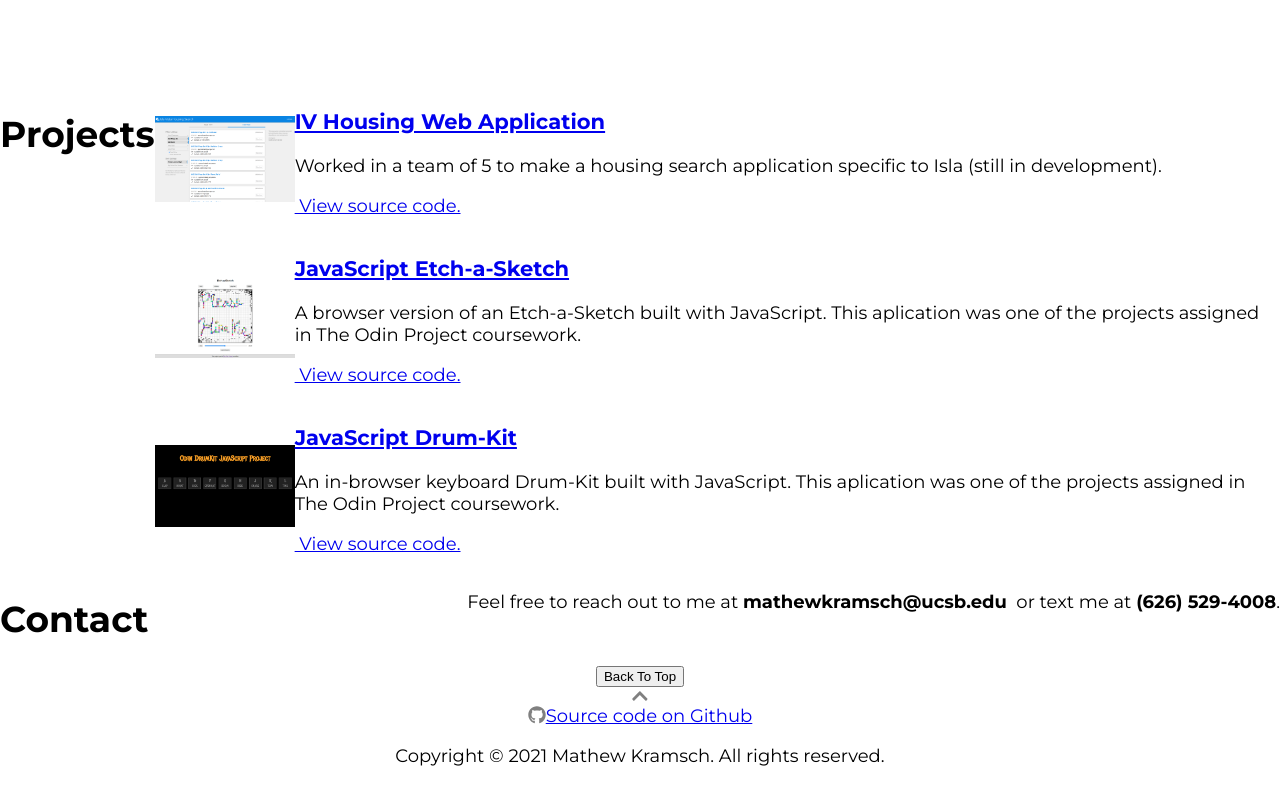
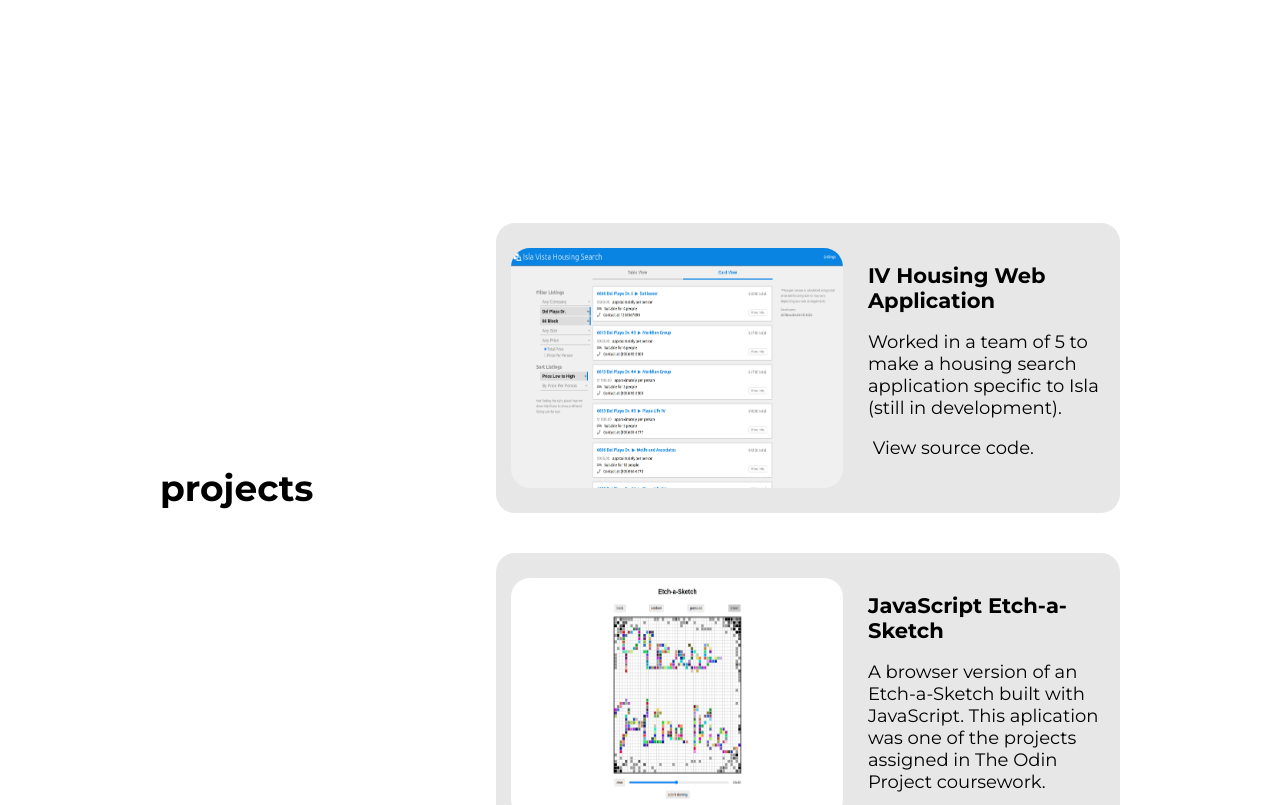
Before and after one commit to mathewkramsch/personal-website-2, a Next.js app: page / in a window 1280 px wide. Shown: the part 712-1517 px from the top of the page. Built offline with nearby package versions, Linux system fonts and the light colour scheme.

Commit message:
finished styling of site to rough figma mockup

```diff
--- a/components/contact/contact.jsx
+++ b/components/contact/contact.jsx
@@ -9,7 +9,7 @@ export default function Contact() {
         <div className={style.page}>
             <div className={style.pageContent}>
                 <div className={style.leftContainer}>
-                    <h1>Contact</h1>
+                    <h1>contact me</h1>
                 </div>
                 <div className={style.rightContainer}>
                     <ContactInfo/>
--- a/components/contact/contact.module.css
+++ b/components/contact/contact.module.css
@@ -1,18 +1,27 @@
 /* contact.module.css */
 
 .page {
+    height: 70vh;
+    margin-top: 20%;
+    display: flex;
+    flex-direction: column;
+    justify-content: center;
 }
 
 .pageContent {
     display: flex;
     flex-direction: row;
     justify-content: space-between;
+    width: 72vw;
+    margin: auto;
 }
 
 .leftContainer {
 }
 
 .rightContainer {
+    width: 41%;
+    margin-right: 6%;
 }
 
 /*-----------------------------------------*/
--- a/components/footer/comps/backToTop.jsx
+++ b/components/footer/comps/backToTop.jsx
@@ -7,8 +7,8 @@ import { faChevronUp } from '@fortawesome/free-solid-svg-icons'
 export default function BackToTop() {
     return (
         <div className={style.backToTop}>
-            <button>Back To Top</button>
-            <FontAwesomeIcon icon={faChevronUp} className={style.icon} id='up'/>
+            <p>back to top</p>
+            <FontAwesomeIcon icon={faChevronUp} className={style.icon} id={style.up}/>
         </div>
     );
 }
--- a/components/footer/footer.jsx
+++ b/components/footer/footer.jsx
@@ -12,11 +12,11 @@ export default function Footer() {
             <div className={style.pageContent}>
                 <BackToTop/>
                 <a href='https://github.com/mathewkramsch/personal-website-2'>
-                    <FontAwesomeIcon icon={faGithub} className={style.icon}/>
-                    Source code on Github
+                    <FontAwesomeIcon icon={faGithub} className={style.icon} id={style.github}/>
+                    <p>view source code</p>
                 </a>
                 <p>
-                    Copyright &copy; 2021 Mathew Kramsch. All rights reserved.
+                    copyright &copy; 2021 mathew kramsch. all rights reserved.
                 </p>
             </div>
         </div>
--- a/components/footer/footer.module.css
+++ b/components/footer/footer.module.css
@@ -1,25 +1,49 @@
 /* footer.module.css */
 
 .page {
+    height: 40vh;
 }
 
 .pageContent {
+    height: 100%;
     display: flex;
     flex-direction: column;
+    justify-content: space-around;
     align-items: center;
+    width:
 }
 
 /*-----------------------------------------*/
 
 .icon {
-    width: 1rem;
-    color: grey;
+    width: 66px;
+    color: #cacaca;
 }
 
 .backToTop {
     display: flex;
     flex-direction: column;
     align-items: center;
-} .backToTop > button {
+} .backToTop > p {
+    margin: 0;
+    z-index: 1;
+    font-style: italic;
+    font-weight: 500;
+    font-size: 30px;
 } #up {
+    margin-top: -75px;
 }
+
+.pageContent > a {  /* source code link */
+    text-decoration: none;
+    color: black;
+    display: flex;
+    align-items: center;
+} #github {
+    width: 60px;
+} .pageContent > a > p {  /* "view source code" text */
+    margin-left: -10px;
+}
+
+.pageContent > p {  /* copyright info */
+}
--- a/components/projects/comps/projectCards.jsx
+++ b/components/projects/comps/projectCards.jsx
@@ -1,10 +1,11 @@
 // projectCards.jsx
 
 import Card from './card'
+import style from '../projects.module.css'
 
 export default function ProjectCards(props) {
     return (
-        <div>
+        <div className={style.projectCards}>
             {props.data.map(
                 (project)=>(
                     <Card key={project.title} projectData={project}/>
--- a/components/projects/projects.jsx
+++ b/components/projects/projects.jsx
@@ -9,7 +9,7 @@ export default function Projects(props) {
 		<div className={style.page}>
 			<div className={style.pageContent}>
 	            <div className={style.leftContainer}>
-	                <h1>Projects</h1>
+	                <h1>projects</h1>
 	            </div>
 				<div className={style.rightContainer}>
 					<ProjectCards data={props.data}/>
--- a/components/projects/projects.module.css
+++ b/components/projects/projects.module.css
@@ -1,12 +1,19 @@
 /* projects.module.css */
 
 .page {
+    height: 100vh;
+    display: flex;
+    flex-direction: column;
+    justify-content: center;
 }
 
 .pageContent {
     display: flex;
     flex-direction: row;
     justify-content: space-between;
+    align-items: center;
+    width: 75vw;
+    margin: auto;
 }
 
 .leftContainer {
@@ -14,25 +21,42 @@
 }
 
 .rightContainer {
+    width: 65%;
 }
 
 /*-----------------------------------------*/
 
+.projectCards {
+    margin-top: 75%;
+}
+
 .card {
     display: flex;
     flex-direction: row;
-    align-items: center;
+    margin-bottom: 40px;
+    border-radius: 19px;
+    background: #e7e7e7;
 }
 
 .cardImage {
+    padding: 5px 5px 0 5px;
+    margin: 20px 20px 20px 10px;
 } .cardImage > a {
 } .cardImage > a > img {
-    width: 140px;
+    width: 332px;
+    height: 240px;
+    border-radius: 19px;
 }
 
 .cardInfo {
+    margin-top: 40px;
+    margin-right: 20px;
 } .cardInfo > a {
+    text-decoration: none;
+    color: black;
 } .cardInfo > a > h3 {  /* project title link */
+    padding: 0;
+    margin: 0;
 } .cardInfo > p {
 } .cardInfo > a > p {  /* project source code link */
 }
```
